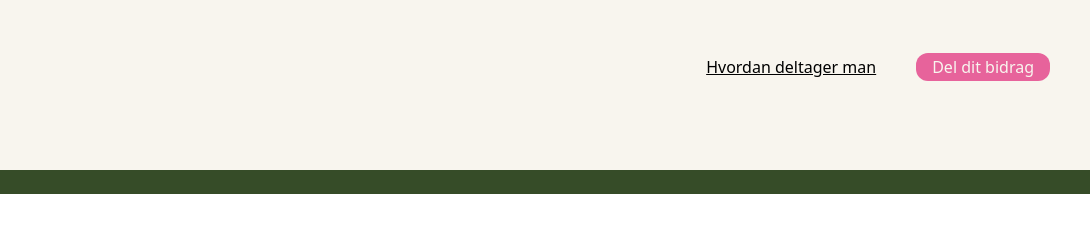
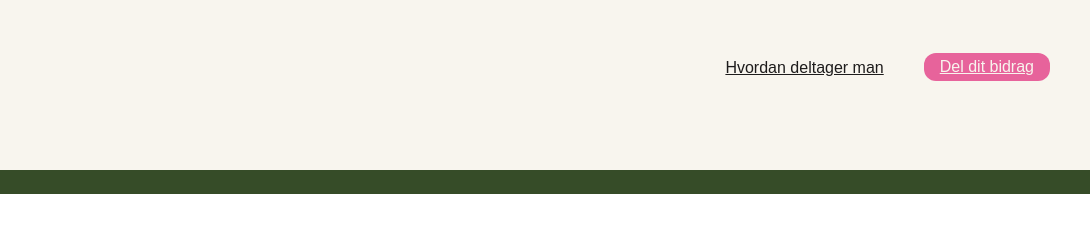
Before and after one commit to TheaEkstroem/digital_skraldedag, an Astro site: page / in a window 1280 px wide. Shown: the full height of the page, 190-1280 px from the left. Built offline with nearby package versions, Linux system fonts and the light colour scheme; Astro itself is replaced by a stand-in of ours.

Commit message:
a tag style

```diff
--- a/src/styles/tailwind.css
+++ b/src/styles/tailwind.css
@@ -47,6 +47,12 @@
     font-size: 16px;
     font-family: Arial, Helvetica, sans-serif;
   }
+  a {
+    color: #1e1c1c;
+    font-size: 16px;
+    font-family: Arial, Helvetica, sans-serif;
+    text-decoration: underline;
+  }
   .background-color {
     background-color: #f8f5ee;
   }
```
